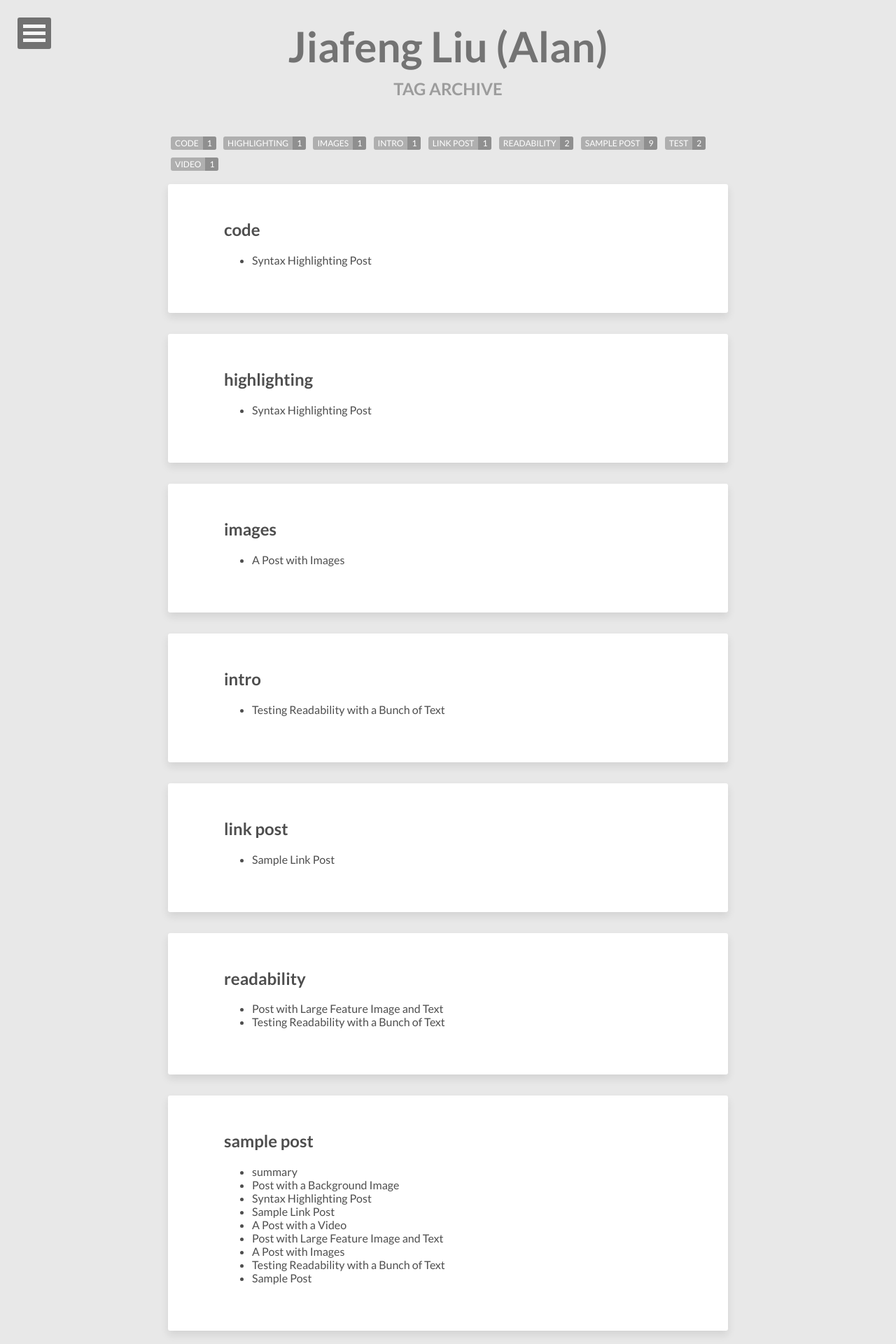
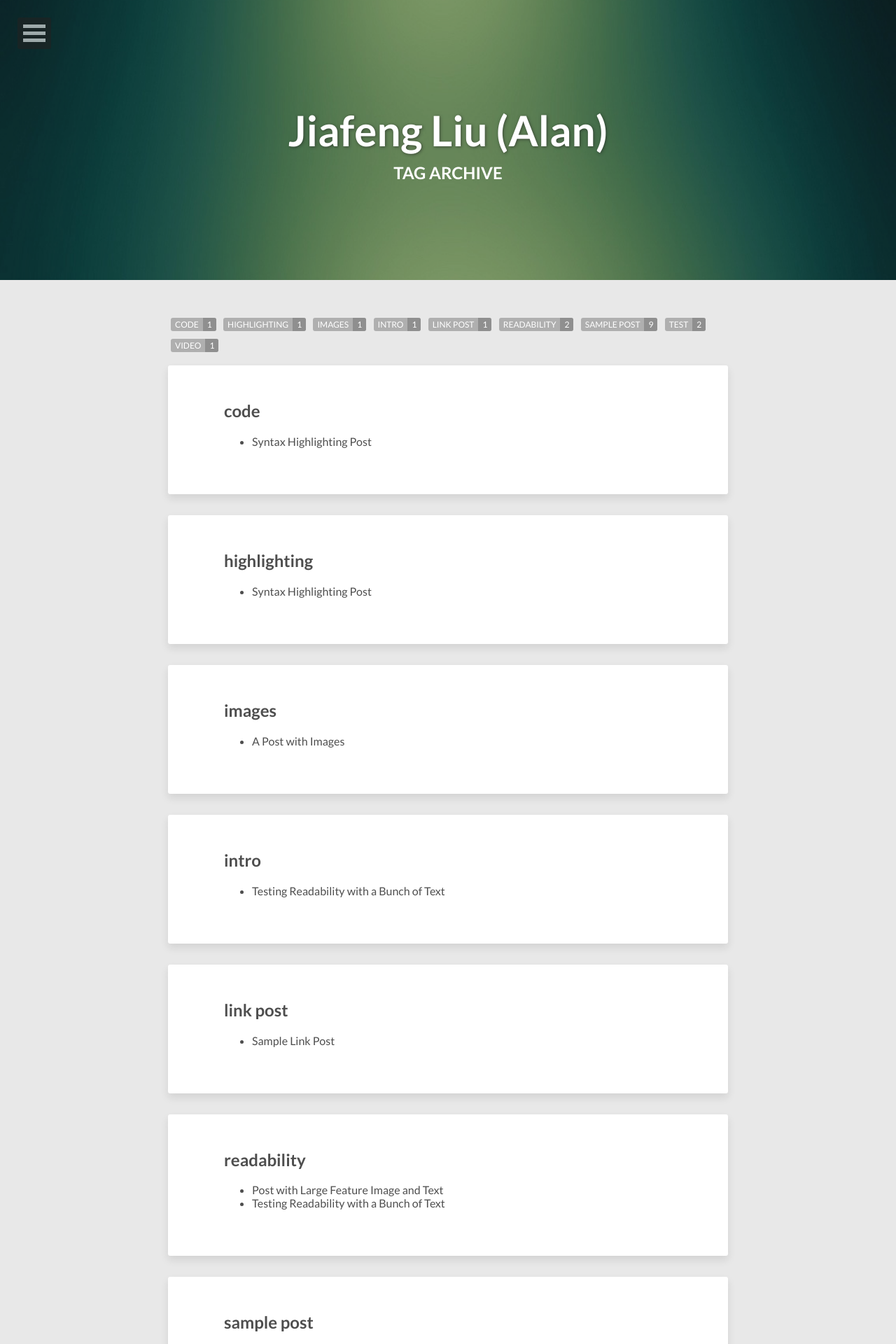
Before and after one commit to xinchishenwang/Yuxin-Fan.github.io, a Jekyll site: the page built from tags/index.html, in a window 1280 px wide. Shown: the top 1920 px of the page at 70% size. Built offline with Jekyll 4.4.1, drawn with Linux system fonts in a browser that asks for light colours; nearby versions of some CDN libraries.

```diff
--- a/tags/index.html
+++ b/tags/index.html
@@ -3,6 +3,8 @@ layout: post-index
 title: Tag Archive
 description: "An archive of posts sorted by tag."
 comments: false
+image:
+  feature: abstract-10.jpg
 ---
 
 {% capture site_tags %}{% for tag in site.tags %}{{ tag | first }}{% unless forloop.last %},{% endunless %}{% endfor %}{% endcapture %}
```
